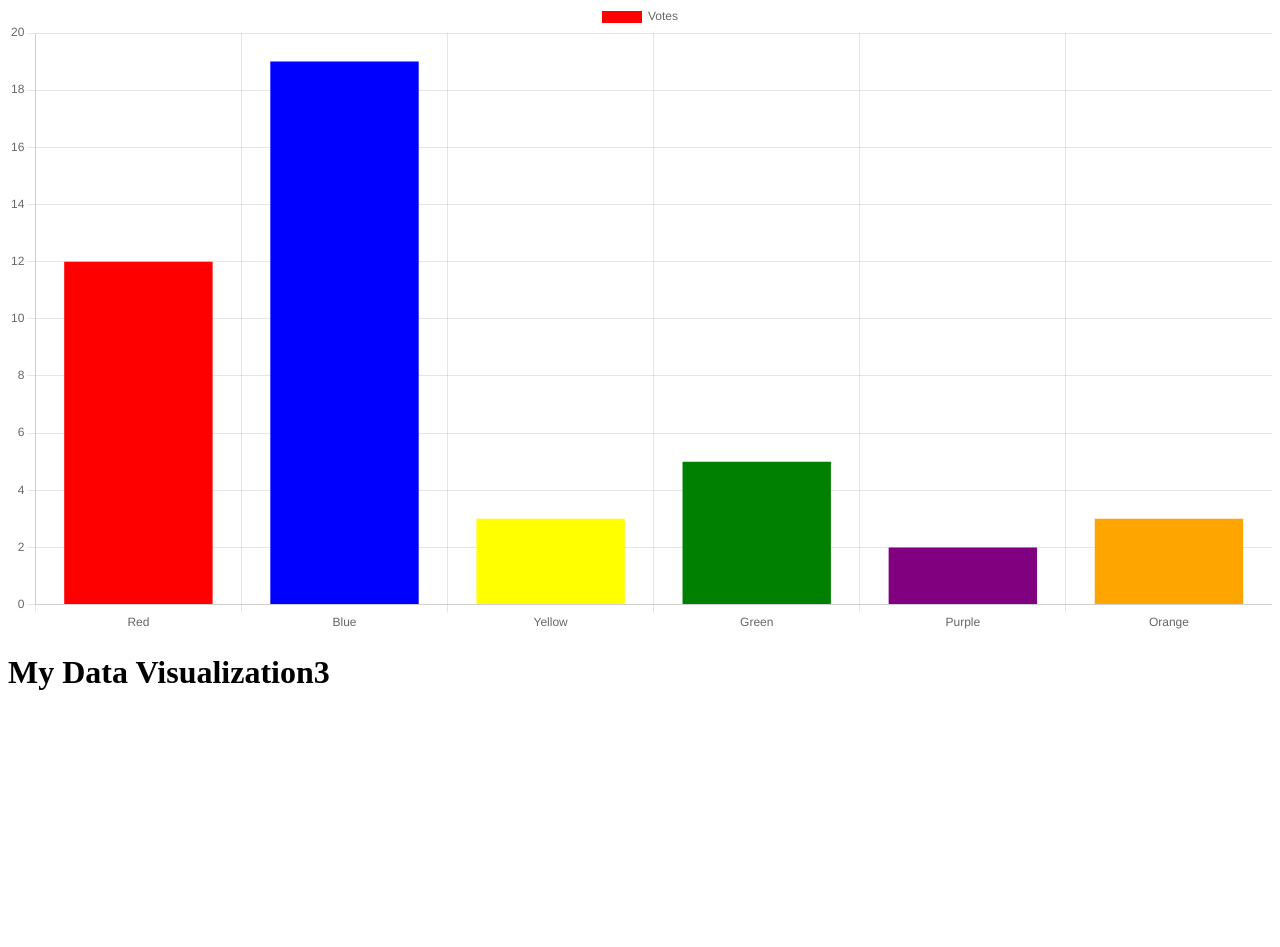
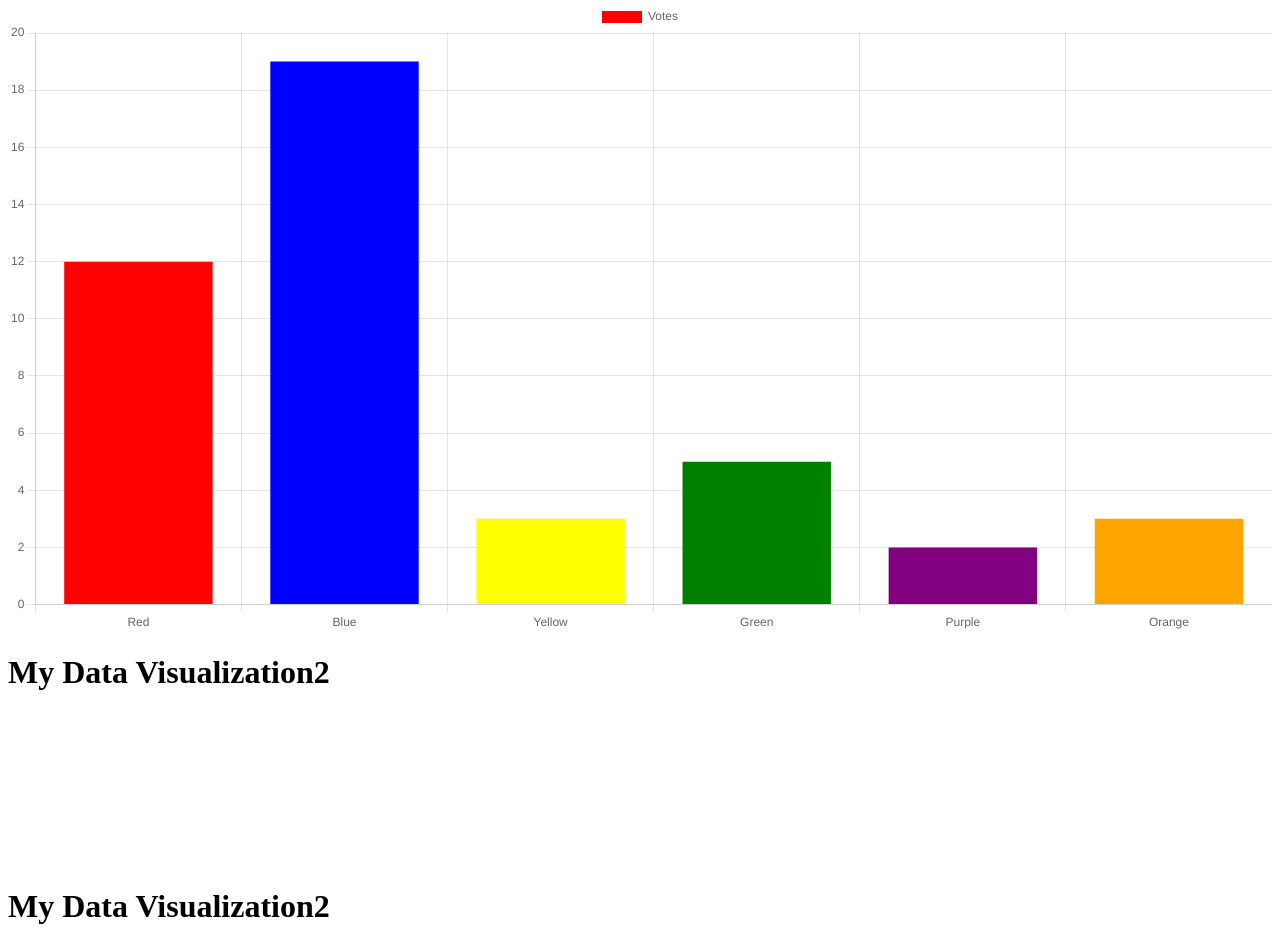
Before and after one commit to HDuijsens/test, a plain HTML site: page index.html in a window 1280 px wide. Shown: the part 79-1026 px from the top of the page. Before the commit the page ends 954 px from the top, so only its background shows below. Drawn offline with nearby package versions, Linux system fonts and the light colour scheme.

Commit message:
Update index.html

```diff
--- a/index.html
+++ b/index.html
@@ -9,8 +9,10 @@
 <body>
     <h1>My Data Visualization</h1>
     <canvas id="myChart"></canvas>
-    <h1>My Data Visualization3</h1>
+    <h1>My Data Visualization2</h1>
     <canvas id="myChart"></canvas>
+    <h1>My Data Visualization2</h1>
+
     <script src="script.js"></script>
 </body>
 </html>
```
